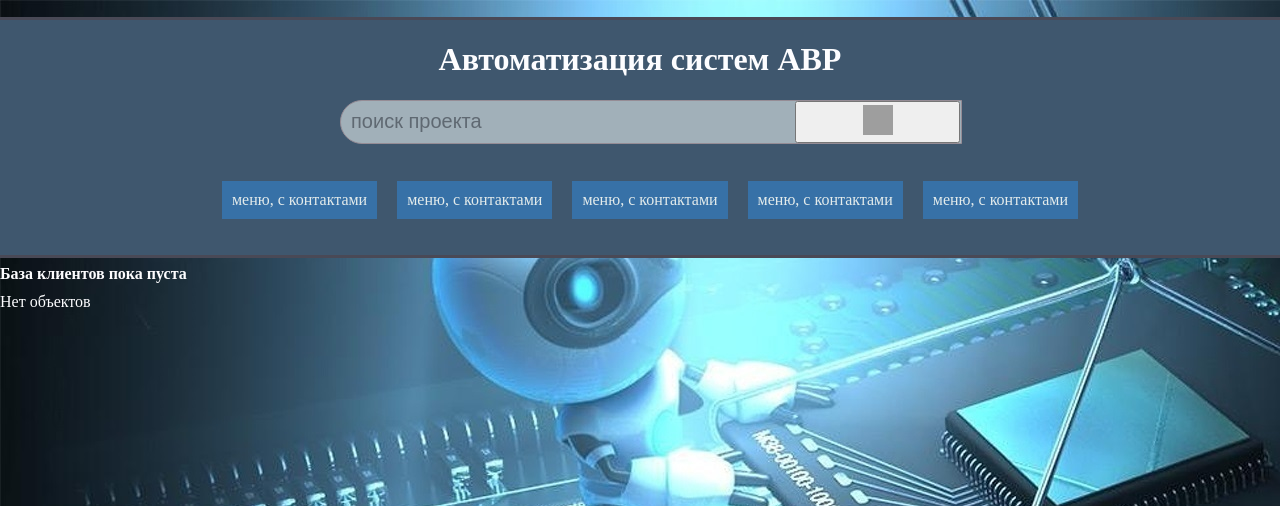
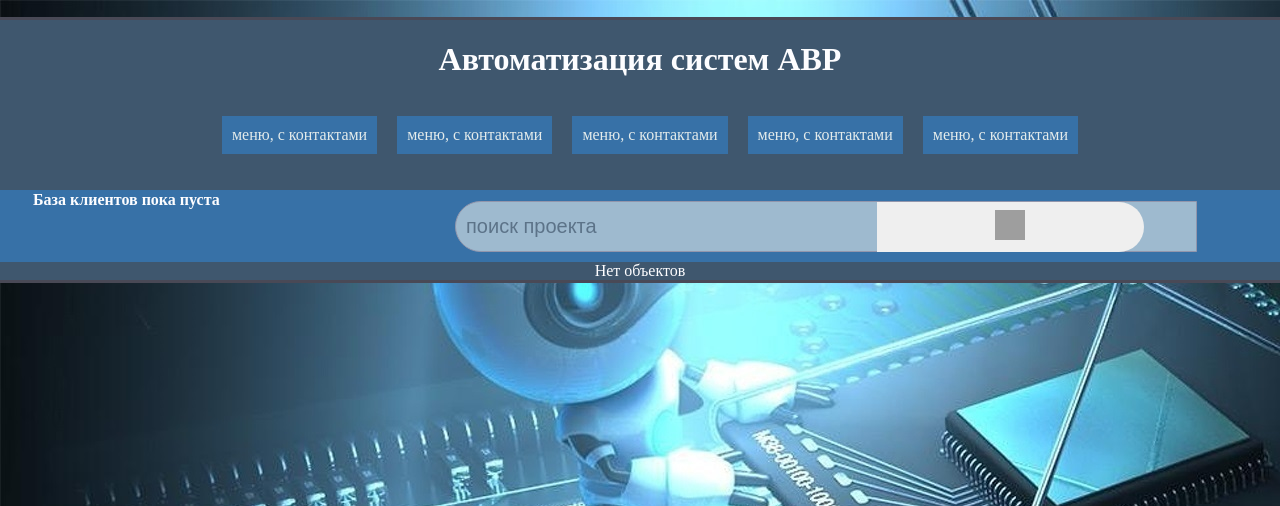
Before and after one commit to vikneo/Algorithm-for-AVR-systems, a Django app: page / in a window 1280 px wide. Shown: the top 506 px of the page. Run offline with Django 5.2, Linux system fonts and the light colour scheme; data that the repository does not hold is empty; parts of the project's set-up code (start-up, migrations or seed data) failed here and were passed over; grey boxes are pictures that could not be loaded.

Commit message:
update header search

```diff
--- a/system_avr/static/assests/css/style.css
+++ b/system_avr/static/assests/css/style.css
@@ -31,6 +31,16 @@ li {
 
 /* Header */
 
+.wrap {
+    padding: 0 15px;
+    max-width: 1630px;
+    min-width: 320px;
+    width: 100%;
+    box-sizing: border-box;
+    margin: 0 auto;
+    position: relative;
+}
+
 .header-h1 {
     text-align: center;
 }
@@ -43,18 +53,27 @@ li {
     background-color: #3f576e;
 }
 
+.heared-searchWrap {
+    height: 70px;
+    width: 100%;
+    background: #3771a7;
+    padding-top: 1px;
+    padding-bottom: 1px;
+}
+
 .header-menu-nav {
     margin-bottom: 20px;
 }
 
 .header-search-inner {
-    width: 600px;
-    margin-bottom: 20px;
+    /* width: 600px; */
+    margin-left: 50px;
 }
 
 .header-search-form {
     height: 45px;
-    position: relative;
+    position: static;
+    padding-top: 10px;
 }
 
 .header-search-icon {
@@ -67,13 +86,14 @@ li {
 }
 
 .header-search-icon-title {
-    top: 1px;
-    right: 110px;
+    top: 0;
+    right: 23em;
+    padding-top: 11px;
 }
 
 .header-search-input {
-    width: 100%;
-    height: 22px;
+    width: 36em;
+    height: 29px;
     padding: 10px;
     border: 1px solid #cfb0b0;
     border-radius: 30px 0 0 30px;
@@ -83,8 +103,10 @@ li {
 }
 
 .header-search-icon-btn {
-    width: 165px;
-    height: 42px;
+    width: 20em;
+    height: 50px;
+    border: 0;
+    border-radius: 0 30px 30px 0;
 }
 
 .header-search-active .header-search-input {
@@ -103,12 +125,17 @@ li {
 }
 
 .select-client {
-    height: 38px;
+    height: 73px;
     width: 260px;
     padding-left: 10px;
-    font-size: 18px;
-    background-color: #3f576e;
+    font-size: 20px;
+    background-color: #1a1c1e;
     color: white;
+}
+
+.select-client-btn {
+    width: 100%;
+    font-size: 20px;
 }
 
 .clients-header {
@@ -117,10 +144,10 @@ li {
 }
 
 .client {
-    padding-top: 10px;
-    /* padding-left: 18px; */
-    padding-right: 18px;
-    padding-bottom: 10px;
+    /* padding-top: 10px; */
+    padding-left: 18px;
+    /* padding-right: 18px; */
+    /* padding-bottom: 10px; */
     align-items: flex-start;
     /* outline: 2px solid #494956; */
 }
--- a/system_avr/templates/base/base.html
+++ b/system_avr/templates/base/base.html
@@ -1,15 +1,8 @@
 {% include 'base/header.html' %}
-{% load clent_tags %}
+
 {% load i18n static %}
 
-{% block client %}
-<div class=" flex sidebar-block">
-    <div class="flex clients-header">
-    </div>
-    <div class="client">
-        {% client_main %}
-    </div>
-    {% endblock %}
+
 
     {% block filter %}
 
--- a/system_avr/templates/base/header.html
+++ b/system_avr/templates/base/header.html
@@ -1,7 +1,9 @@
 {% load static i18n %}
+{% load clent_tags %}
 
 <!DOCTYPE html>
 <html lang="en">
+
 <head>
     <meta charset="UTF-8">
     <meta name="viewport" content="width=device-width, initial-scale=1.0">
@@ -9,20 +11,12 @@
 
     {% block title %}{% endblock %}
 </head>
+
 <body>
     <div class="flex nav">
         <div class="">
             <h1 class="header-h1">Автоматизация систем АВР</h1>
-            <div class="header-search-inner">
-                <form class="header-search-form" method="get" onsubmit="return false" id="search">
-                    <input class="header-search-input" id="search-textbox-input" type="text" autocomplete="off" placeholder="поиск проекта">
-                    <span class="header-search-icon header-search-icon-title">
-                        <button class="header-search-icon-btn" type="submit">
-                            <img src="../../static/assests/icon/search-left-1506-svgrepo-com.svg" width="30px" height="30px" alt="">
-                        </button>
-                    </span>
-                </form>
-            </div>
+
         </div>
         <div class="flex header-menu-nav">
             <ul class="flex">
@@ -43,4 +37,28 @@
                 </li>
             </ul>
         </div>
-    </div>
+        <div class="heared-searchWrap">
+            <div class="flex wrap">
+                {% block client %}
+                <div class=" flex sidebar-block">
+                    <div class="flex clients-header">
+                    </div>
+                    <div class="client">
+                        {% client_main %}
+                    </div>
+                </div>
+                {% endblock %}
+                <div class="header-search-inner">
+                    <form class="header-search-form" method="get" onsubmit="return false" id="search">
+                        <input class="header-search-input" id="search-textbox-input" type="text" autocomplete="off"
+                            placeholder="поиск проекта">
+                        <span class="header-search-icon header-search-icon-title">
+                            <button class="header-search-icon-btn" type="submit">
+                                <img src="../../static/assests/icon/search-left-1506-svgrepo-com.svg" width="30px"
+                                    height="30px" alt="">
+                            </button>
+                        </span>
+                    </form>
+                </div>
+            </div>
+        </div>
--- a/system_avr/templates/client/client_main.html
+++ b/system_avr/templates/client/client_main.html
@@ -1,3 +1,4 @@
+
 {% load static i18n %}
 
 {% if clients %}
@@ -9,10 +10,15 @@
             <a href="#">
                 <option value="{{ client.id }}">{{ client.name }}</option>
             </a>
+            {% for sub_cat in client.clients.all %}
+            <a href="#">
+                <option value="{{ sub_cat.id }}">{{ sub_cat.name }}</option>
+            </a>
+            {% endfor %}
         </div>
         {% endfor %}
     </select>
-        <button style="width: 100px; font-size: 17px;" type="submit">Показать</button>
+    <button class="select-client-btn" type="submit">Показать</button>
 </div>
 {% else %}
 <div>
```
Lines whose indentation alone changed are shown as unchanged.
